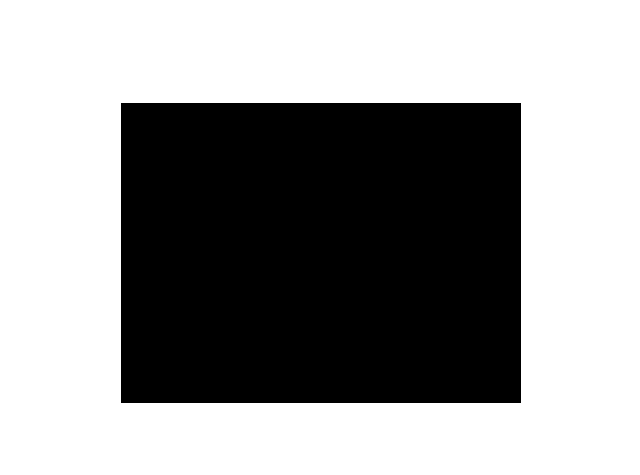
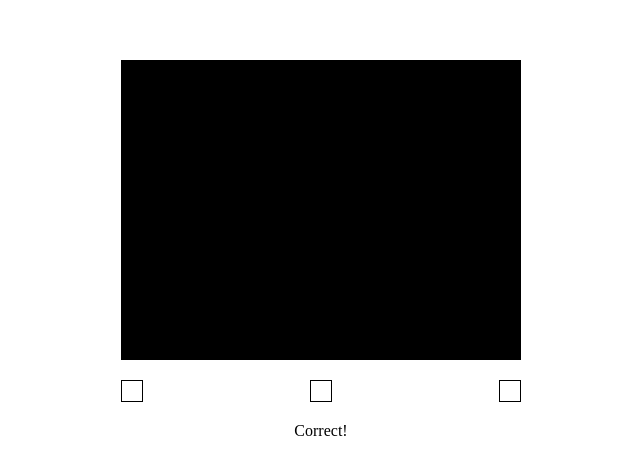
Before and after one commit to romiaujla/guess-color, a Next.js app: page / in a window 1280 px wide. Shown: the part 147-622 px from the top of the page, without its empty margins (319-959 px from the left). Built offline with nearby package versions, Linux system fonts and the light colour scheme.

Commit message:
Styling page

```diff
--- a/src/pages/index.tsx
+++ b/src/pages/index.tsx
@@ -31,6 +31,16 @@
   return (
     <section className="guess-color">
       <div className="answer" style={{ background: answer }}></div>
+
+      <ul className="answer-list">
+        <li className="answer-item"></li>
+        <li className="answer-item"></li>
+        <li className="answer-item"></li>
+      </ul>
+
+      <div className="right-wrong">
+        <span>Correct!</span>
+      </div>
     </section>
   );
 }
--- a/src/styles/globals.css
+++ b/src/styles/globals.css
@@ -20,3 +20,27 @@
   width: 400px;
   border: 1px solid black;
 }
+
+.answer-list {
+  display: flex;
+  flex-direction: row;
+  width: 400px;
+  justify-content: space-between;
+}
+
+.answer-item {
+  margin: 20px 0px;
+  list-style: none;
+  padding: 10px;
+  border: 1px solid black;
+  cursor: pointer;
+}
+
+.answer-item:hover {
+  background-color: silver;
+  transition: 0.3s;
+}
+
+.right-wrong {
+  height: 25px;
+}
```
